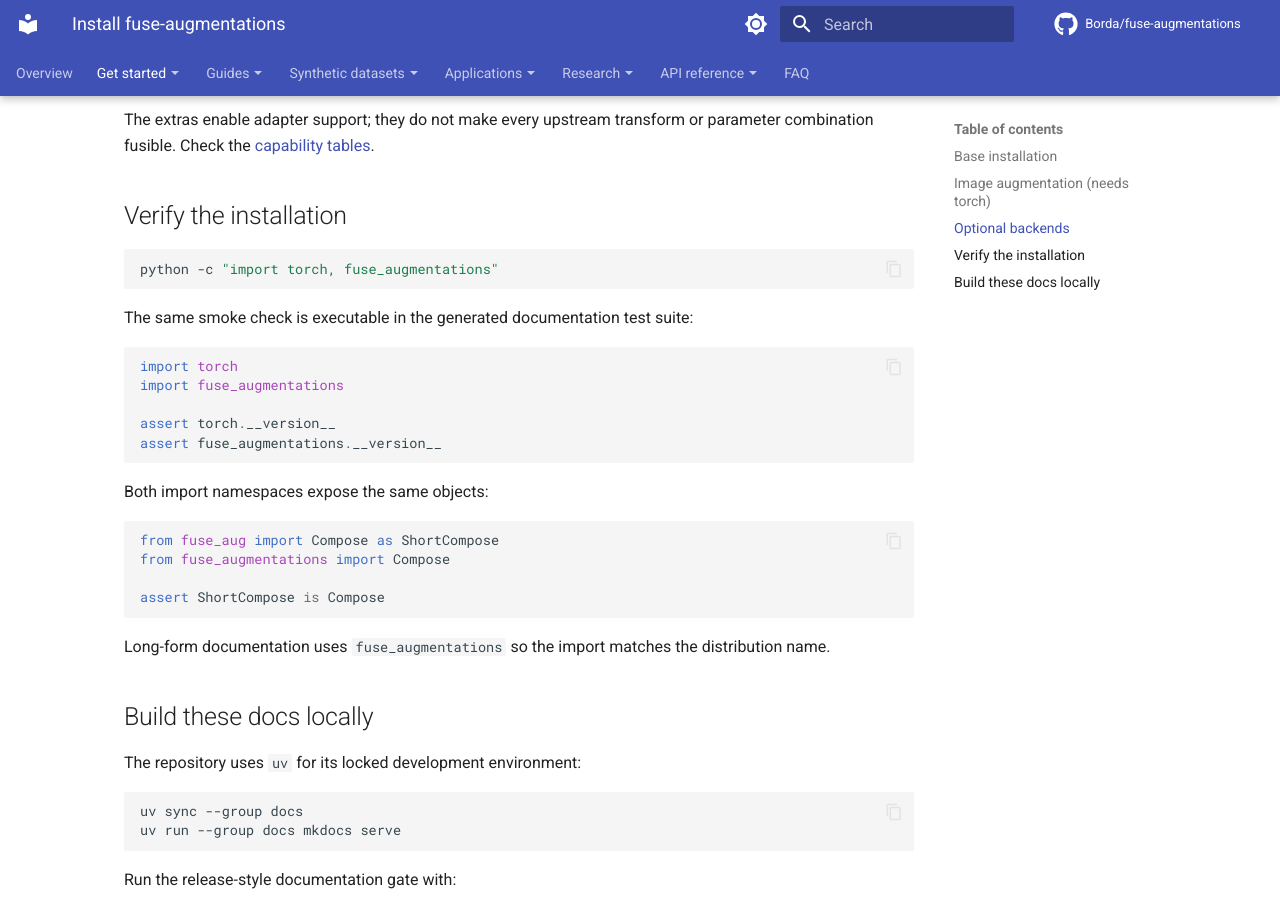
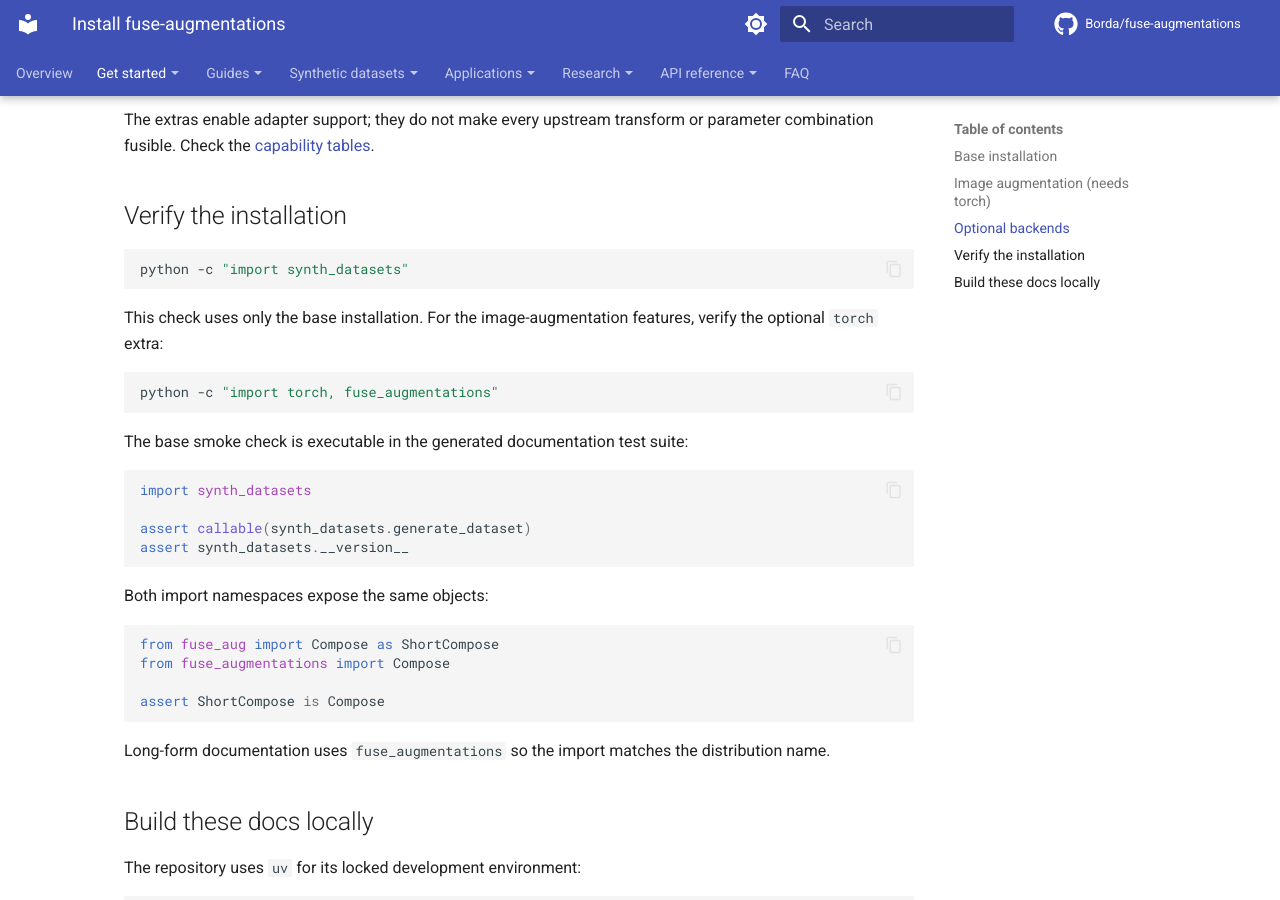
Before and after one commit to Borda/fuse-augmentations, an MkDocs documentation site: the page built from docs/getting-started/installation.md, in a window 1280 px wide and 900 px high, scrolled down 1107 px. Built offline with MkDocs 1.6.1 and Material for MkDocs 9.7.7, drawn with Linux system fonts in a browser that asks for light colours; comment, search, counter and statistics services are not loaded.

Commit message:
fix(datasets): keep split counts exact and paths current
Changes:
- Allocate generated dataset splits by normalized largest remainder with stable tie ordering; add a regression check for exact reported and written counts.
- Point the shape editor at the current synth_datasets assets and update installation and dataset documentation to current optional-dependency and test paths.

Impact:
- Split counts remain non-negative and sum exactly to the requested image count for custom ratios.
- The asset editor and documented setup/test commands now match the current package layout and torch-free base install.

Verification:
- Facade tests: 37 passed; package doctests: 76 passed; selected generated docs tests: 4 passed; mypy: no issues in 18 source files.
- Lint, format, changed-file pre-commit hooks, and staged diff checks passed.
- Required combined test gate: 85 passed, 7 failed; failures trace to the local SciPy PROPACK native extension load error.

Residual limits:
- Repair/recreate local SciPy and rerun the required test gate.
- Nearby asset-path wording in docs/datasets/shapes.md and docs/datasets/tasks.md remains outside this selected remediation scope.
- The shape editor interactive GUI was not launched; configured asset discovery was checked directly.

---

Co-authored-by: Codex <codex@openai.com>
Signed-off-by: jirka <6035284+borda@users.noreply.github.com>

````diff
--- a/docs/getting-started/installation.md
+++ b/docs/getting-started/installation.md
@@ -64,17 +64,22 @@ The extras enable adapter support; they do not make every upstream transform or
 ## Verify the installation
 
 ```bash
+python -c "import synth_datasets"
+```
+
+This check uses only the base installation. For the image-augmentation features, verify the optional `torch` extra:
+
+```bash
 python -c "import torch, fuse_augmentations"
 ```
 
-The same smoke check is executable in the generated documentation test suite:
+The base smoke check is executable in the generated documentation test suite:
 
 ```python
-import torch
-import fuse_augmentations
+import synth_datasets
 
-assert torch.__version__
-assert fuse_augmentations.__version__
+assert callable(synth_datasets.generate_dataset)
+assert synth_datasets.__version__
 ```
 
 Both import namespaces expose the same objects:
````
Also changed, not shown: docs/datasets/difficulty.md (+2 -2 lines), docs/datasets/tasks.md (+2 -2 lines), src/synth_datasets/__init__.py (+11 -4 lines), src/synth_datasets/zoo/README.md (+1 -1 lines), 2 other files.
